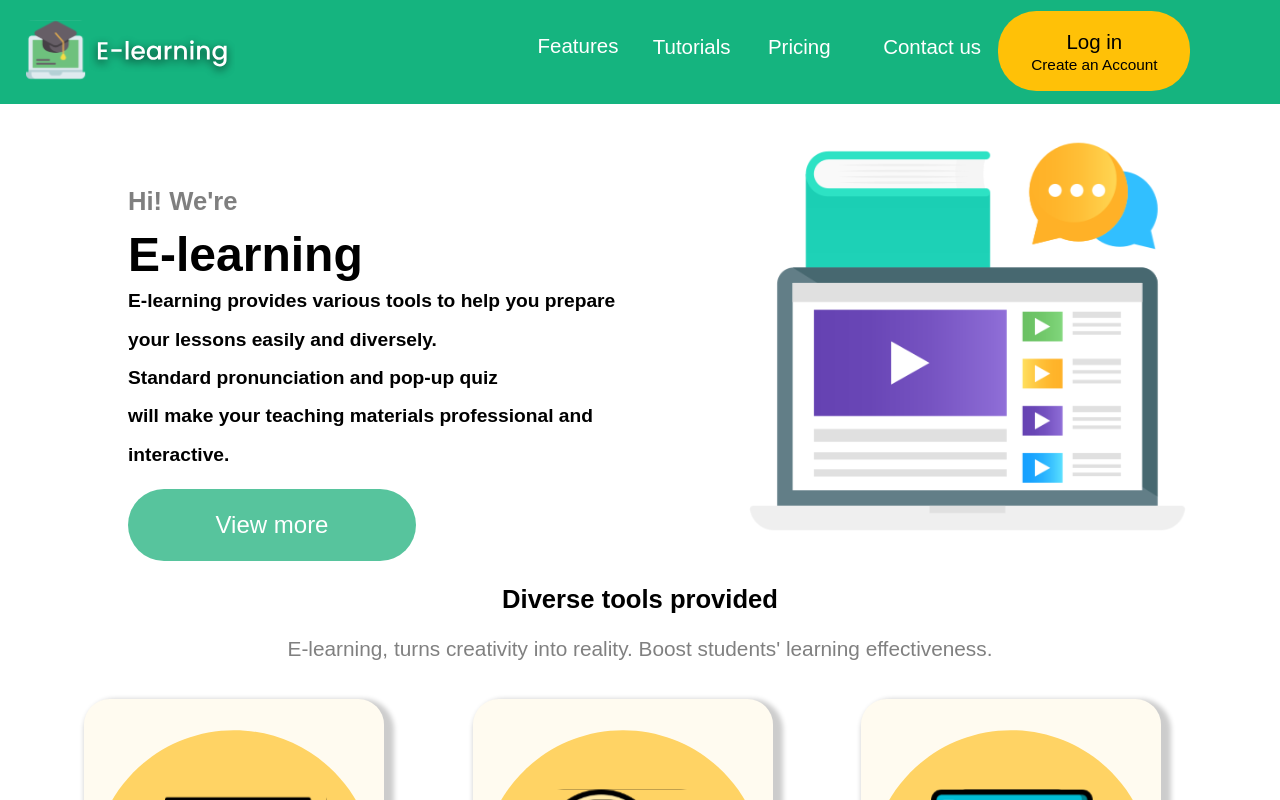
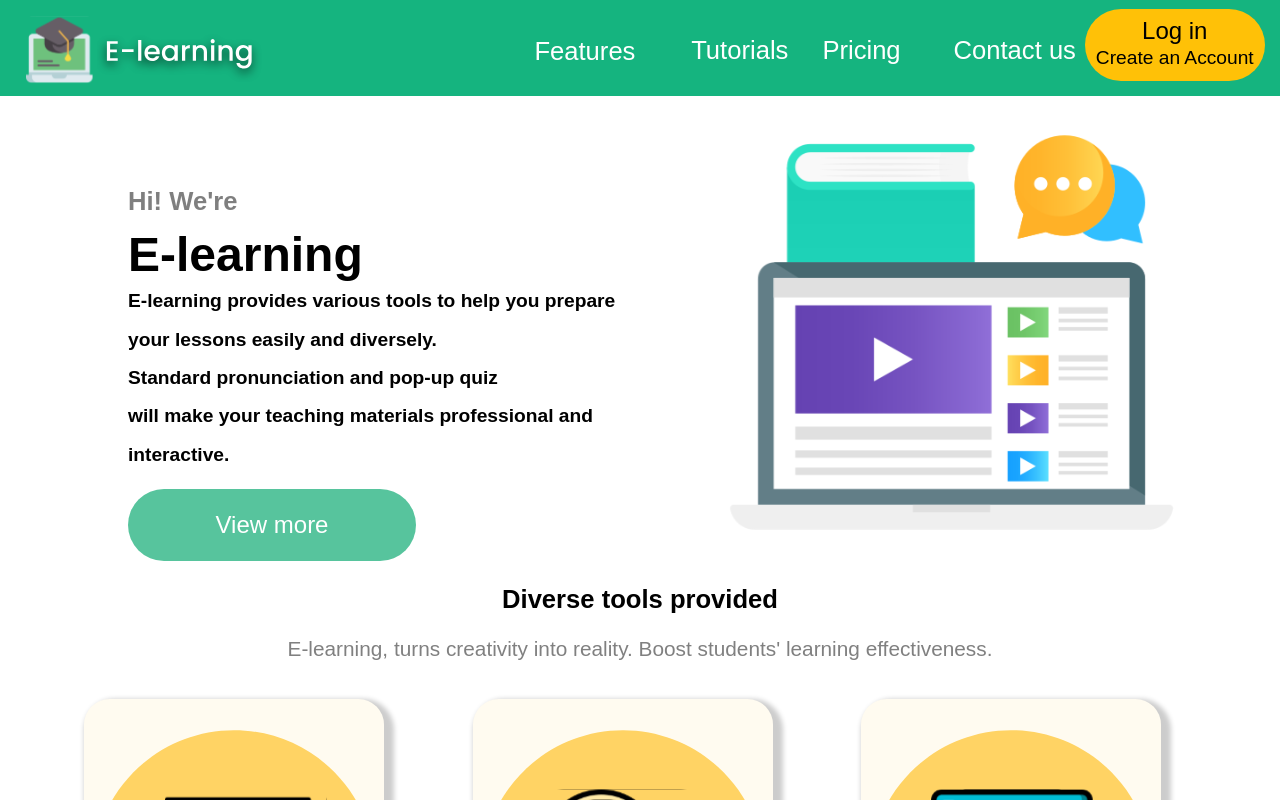
Before and after one commit to wellyhsu/emi_frontend, a Next.js app: page / in a window 1280 px wide. Built offline with nearby package versions, Linux system fonts and the light colour scheme; no server answers.

Commit message:
update(10/24)

```diff
--- a/components/Header.js
+++ b/components/Header.js
@@ -71,7 +71,8 @@ export const Header = () => {
                     <div className={styles.menu}></div>
                 </label>
 
-                <ul className={styles.Layerout}>
+                <ul className={styles.Layerout} >
+                    <div className={styles.Feature_Button_block} style={{ float: "right"}}>
                     <li className={styles.Li_Feature}>
 
                         <button id='Features' className={styles.Features_button} onClick={Feature_button}> {/**/}
@@ -188,13 +189,14 @@ export const Header = () => {
                                 <div>
                                     Log in
                                 </div>
-                                <div style={{fontSize: "1.2vw", lineHeight: "1.4em"}}>
+                                <div style={{fontSize: "0.8em", lineHeight: "1.4em"}}>
                                     Create an Account
                                 </div>
                             </button>
 
                         </Link>
                     </li>
+                    </div>
                 </ul>
 
             </header>
--- a/pages/index.tsx
+++ b/pages/index.tsx
@@ -33,13 +33,13 @@ export default function Home() {
               </div>
             </div>
 
+            <div className={styles.homepage_picture}>
             <Image
               src="/E-learning_image.svg"
               alt="E-learning Logo"
               fill={true}
-              className={styles.homepage_picture}
               priority
-            />
+            /></div>
 
           </div>
         </div>
--- a/styles/Home.module.css
+++ b/styles/Home.module.css
@@ -34,8 +34,8 @@
 }
 
 .Home_Logo{
-  width: 20vw;
-  height: 10vh;
+  width: 18em;
+  height: 5em;
 
   list-style: none;
   z-index: 3;
@@ -46,12 +46,12 @@
 }
 
 .Features_button{
-  width: 2vw;
+  width: 1.5em;
   height: 30px;
   display: inline-block;
   cursor: pointer;
 
-  font-size: 1.6vw;
+  font-size: 1.6em;
   font-family: 'Poppins', Arial, '微軟正黑體';
 
   color: rgba(255,255,255,1);
@@ -62,12 +62,12 @@
 }
 
 .layerbutton{
-  width: 2vw;
+  width: 1.5em;
   height: 30px;
   display: inline-block;
   cursor: pointer;
 
-  font-size: 1.6vw;
+  font-size: 1.6em;
   font-family: 'Poppins', Arial, '微軟正黑體';
 
   color: rgba(255,255,255,1);
@@ -83,27 +83,40 @@
 /*  list-style: none; */
 }
 
-.Li_Feature{
-  margin-left: 35vw;
-}
+
 
 /*寬度大於1200px時，適用此格式。*/
 @media screen and (min-width: 1200px)
 {
+  .Li_Feature{
+    margin-top: 0px;
+    margin-left: -9vw;
+  }
+
+  .Feature_Button_block{
+    display: grid;
+    width: 50vw;
+    grid-template-columns: repeat(5, 9vw);
+    gap: 1em;
+    margin-top: 1.3em;
+    margin-right: 5em;
+  }
+
   .Features_button{
+    display: inline-block;
     width: 2vw;
     height: 30px;
-    display: inline-block;
+
     cursor: pointer;
 
-    font-size: 1.6vw;
+    font-size: 1.6em;
     font-family: 'Poppins', Arial, '微軟正黑體';
 
     color: rgba(255,255,255,1);
     border: none;
     background-color: #15b47f;
 
-    margin-top: 0.4em;
+    margin-top: 0.6em;
     margin-left: 7vw;
   }
 
@@ -111,7 +124,7 @@
     position: fixed;
     z-index: 2;
     width: 100vw;
-    height: 13vh;
+    height: 6em;
     display: inline-block;
     background-color: #15b47f;
   }
@@ -165,22 +178,22 @@ ul.Layerout ul li:hover {
 }
 
 .login_button{
-  width: 15vw;
-  height: 10vh;
-  display: inline-block;
-  cursor: pointer;
-
-  text-align: center;
-  font-size: 1.6vw;
+  width: 7.5em;
+  height: 3em;
+  display: inline-block;
+  cursor: pointer;
+
+  text-align: center;
+  font-size: 1.5em;
   font-family: 'Poppins', Arial, '微軟正黑體';
 
   color: rgba(0,0,0,1);
   border: none;
-  border-radius: 3vw;
+  border-radius: 2em;
   background-color: rgba(255, 193, 7, 1);
 
-  padding-top: 0.4vh;
-  margin-top: -1.4vh;
+  padding-top: -0.3em;
+  margin-top: -0.5em;
 }
 .login_button:hover{
   transform: scale(1.05); /*將元素放大1.05倍*/
@@ -301,10 +314,10 @@ ul.Layerout ul li:hover {
   /*  選單開合  */
   input:checked ~ ul.Layerout {
     width: 100vw;
-    height: 400px;   /* 選單展開後的高度 */
-  }
-
-  /* 選單展開後顯示功能 */
+    height: 25em;   /* 選單展開後的高度 */
+  }
+
+  /* 漢堡選單展開後顯示功能 */
   input:checked ~ ul.Layerout li{
     display: block;
     width: 100vw;
@@ -315,13 +328,13 @@ ul.Layerout ul li:hover {
   }
 
   .Li_Feature{
-    margin-top: 80px;
-    margin-left: -20px;
-  }
-
-  ul.Layerout {
+    margin-top: 5.5em;
+    padding-left: 1em;
+  }
+
+  ul.Layerout {    /* 漢堡選單綠底*/
     width: 100vw;
-    height: 80px;
+    height: 6em;
     position: fixed;
     z-index: 2;
     transition: all .6s;
@@ -333,6 +346,8 @@ ul.Layerout ul li:hover {
     position: relative;
     white-space: nowrap;
     list-style: none;
+
+    padding-left: 1em;
   }
 
   ul.Layerout ul {
@@ -358,6 +373,7 @@ ul.Layerout ul li:hover {
     margin-left: 10px;
     margin-top: 10px;
     margin-bottom: 10px;
+
     line-height: 1.5em;
   }
 
@@ -400,29 +416,52 @@ ul.Layerout ul li:hover {
   color: rgba(0, 0, 0, 1);
 }
 
-/*寬度大於930px時，適用此格式。*/
-@media screen and (min-width: 930px)
+/*寬度大於1150px時，適用此格式。*/
+@media screen and (min-width: 1150px)
 {
   .homepage_picture{
     display: flex;
-
-    width: 20vw;
+    position: relative;
+    object-fit: cover;
+
+    width: 80vw;
     height: 50vh;
 
-    margin-left: 20em;
-  }
-}
-
-/*寬度小於930px時，適用此格式。*/
-@media screen and (max-width: 930px)
+    margin-top: -4.5em;
+    margin-left: -25em;
+  }
+}
+
+/*寬度小於1150px時，適用此格式。*/
+@media screen and (max-width: 1600px)
 {
   .homepage_picture{
-    width: 50vw;
-    height: 65vh;
-    float: right;
+    display: flex;
     position: relative;
-  }
-}
+    object-fit: cover;
+
+    width: 60vw;
+    height: auto;
+
+    margin-left: -5em;
+  }
+}
+
+/*寬度小於970px時，適用此格式。*/
+@media screen and (max-width: 970px)
+{
+  .homepage_picture{
+    display: flex;
+    position: relative;
+    object-fit: cover;
+
+    width: 40vw;
+    height: auto;
+
+    margin-left: 2em;
+  }
+}
+
 
 .View_more{
   width: 12em;
```
